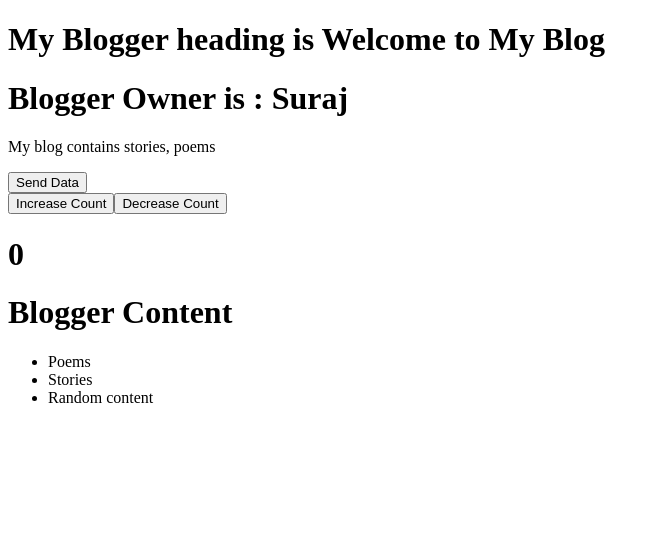
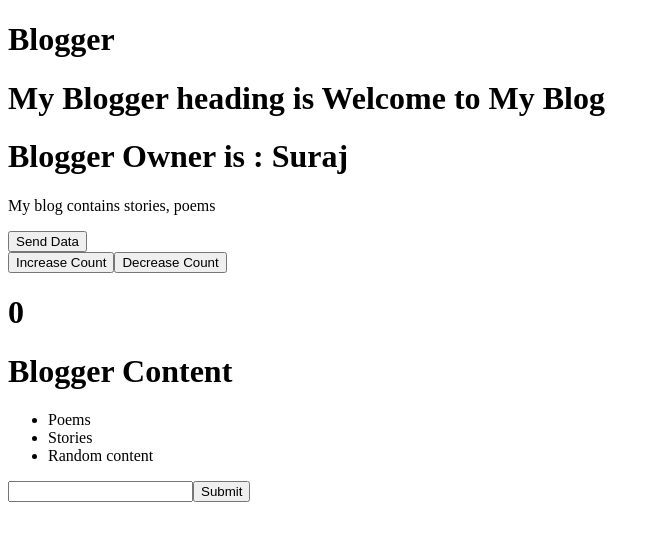
Before and after one commit to srj098/angular-training, an Angular app: page / in a window 1280 px wide. Shown: the top 540 px of the page, without its empty margins (0-660 px from the left). Built offline with nearby package versions, Linux system fonts and the light colour scheme.

Commit message:
Day:9 - pass the data in component using service

```diff
--- a/src/app/app.module.ts
+++ b/src/app/app.module.ts
@@ -7,7 +7,7 @@ import {CompanyModuleModule} from './company/company-module.module';
 import {ElementStyleDirective} from './company/directives/element-style.directive';
 import {EmployeeComponent} from './company/component/employee/employee.component';
 import { UpperPipe } from './company/pipes/upper.pipe';
-import { StudentComponent } from './student/student/student.component';
+
 
 
 @NgModule({
@@ -15,8 +15,7 @@ import { StudentComponent } from './student/student/student.component';
     AppComponent,
     ElementStyleDirective,
     EmployeeComponent,
-    UpperPipe,
-    StudentComponent
+    UpperPipe
   ],
   imports: [
     BrowserModule,
--- a/src/app/blogger-app/components/blogger-content/blogger-content.component.ts
+++ b/src/app/blogger-app/components/blogger-content/blogger-content.component.ts
@@ -1,22 +1,33 @@
 import { Component } from '@angular/core';
+import { BloggerDetails } from '../../services/blogger-details.service';
 
 @Component({
-   selector:'blogger-content',
-   templateUrl:'./blogger-content.html',
-   styleUrls:['./blogger-content.css']
+  selector: 'blogger-content',
+  templateUrl: './blogger-content.html',
+  styleUrls: ['./blogger-content.css']
 })
 export class BloggerContentComponent {
 
- bloggerTitle:string = 'Welcome to My Blog '
 
- headerDetail:string = 'My blog contains stories, poems';
+  constructor(private bloggerDetails: BloggerDetails) { }
 
- blogger:object = {bloggerOwner:'Suraj',headerDetails:'My blog contains stories, poems'};
+  application: string = this.bloggerDetails.applicationName;
 
- extraContent:string;
 
- getData($event){
-   this.extraContent = $event;
- }
+  bloggerTitle: string = 'Welcome to My Blog '
+
+  headerDetail: string = 'My blog contains stories, poems';
+
+  blogger: object = { bloggerOwner: 'Suraj', headerDetails: 'My blog contains stories, poems' };
+
+  extraContent: string;
+
+  getData($event) {
+    this.extraContent = $event;
+  }
+
+  saveData(value: string) {
+    alert('input value is' + value);
+  }
 
 }
--- a/src/app/blogger-app/components/blogger-content/blogger-content.html
+++ b/src/app/blogger-app/components/blogger-content/blogger-content.html
@@ -1,5 +1,7 @@
+<h1>{{application}}</h1>
 
-<blogger-header (content)="getData($event)" [headerExtra]="blogger" [header]="bloggerTitle"></blogger-header>
+
+<blogger-header (content)="getData($event)" [headerExtra]="blogger" [header]="bloggerTitle" #bloggerComp></blogger-header>
 
 <h1>Blogger Content</h1>
 <ul>
@@ -9,4 +11,10 @@
     <li *ngIf="extraContent">{{extraContent}}</li>
 </ul>
 
+<input type="text" #inputVal/>
+
+<button (click)="saveData(inputVal.value)" #btn>Submit</button>
+
+<h1 #heading>{{inputVal.value}}</h1>
+
 <blogger-footer></blogger-footer>
--- /dev/null
+++ b/src/app/blogger-app/services/blogger-details.service.ts
@@ -0,0 +1,9 @@
+import { Injectable } from '@angular/core';
+
+@Injectable({
+    providedIn:'root'
+})
+
+export class BloggerDetails {
+applicationName:string = 'Blogger';
+}
```
Also changed, not shown: angular-details.txt.
